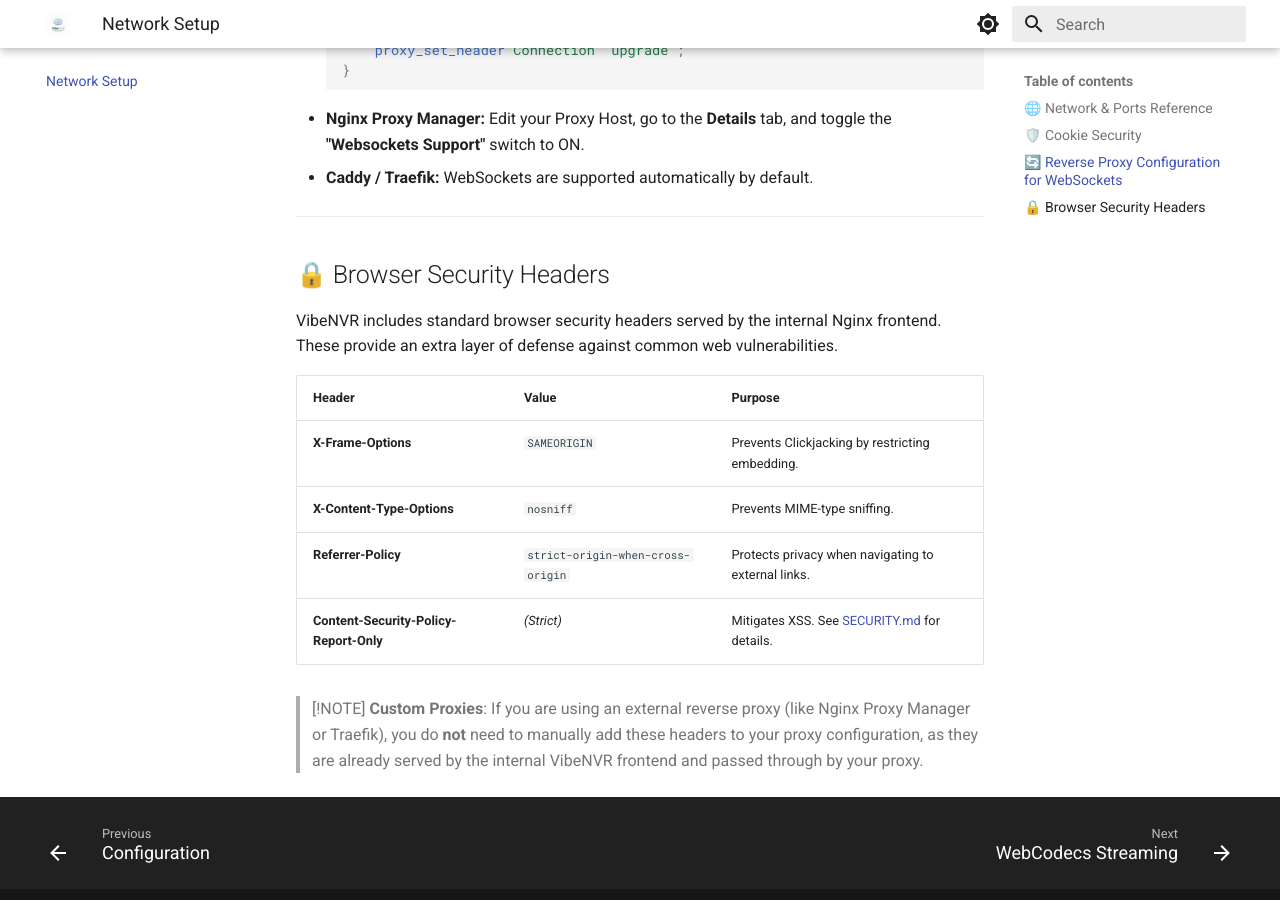
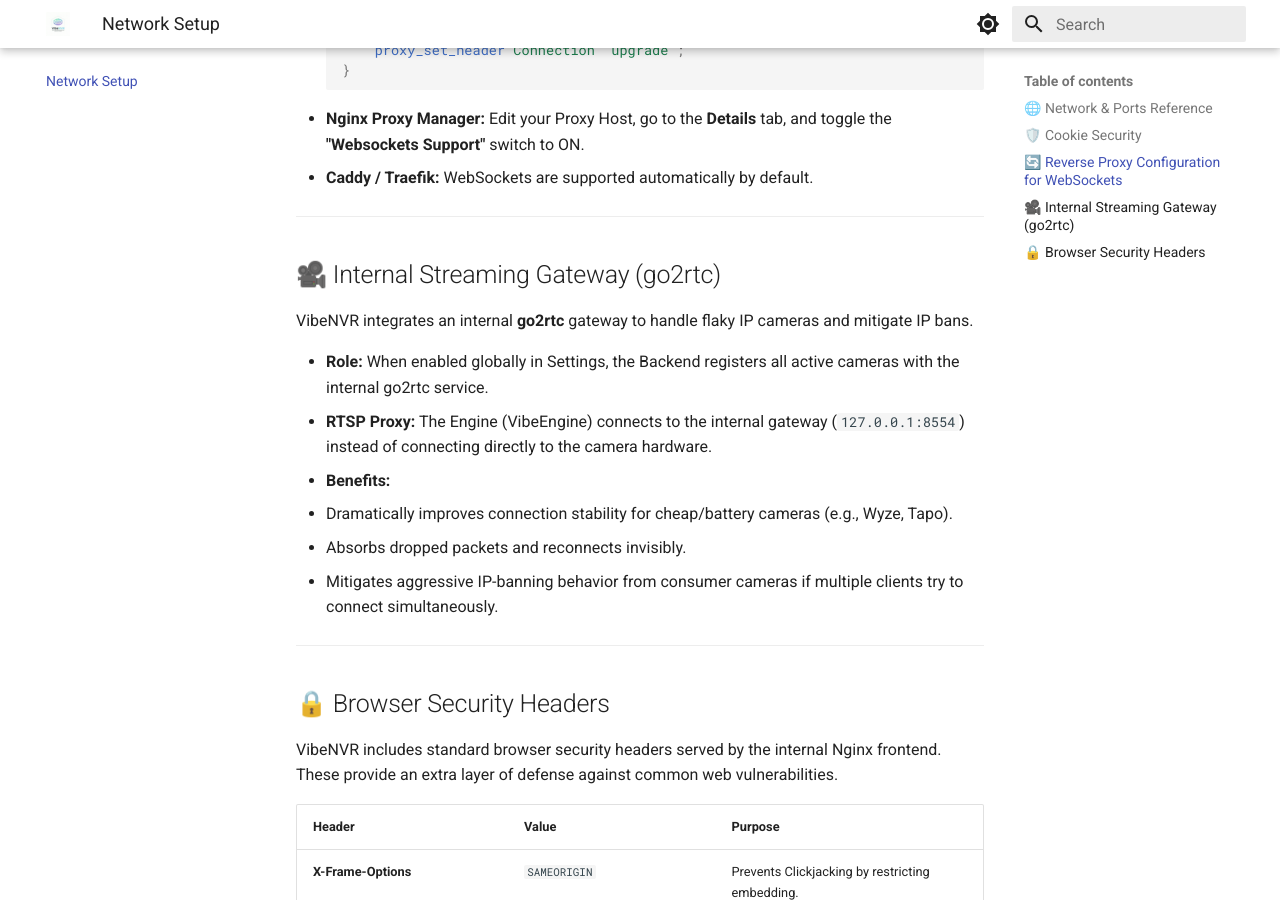
Before and after one commit to spupuz/vibe-nvr-site, an MkDocs documentation site: the page built from markdown_docs/Network.md, in a window 1280 px wide and 900 px high, scrolled down 1447 px. Built offline with MkDocs 1.6.1 and Material for MkDocs 9.7.7, drawn with Linux system fonts in a browser that asks for light colours.

Commit message:
docs: sync go2rtc gateway documentation updates from main repo

```diff
--- a/docs/Architecture/index.html
+++ b/docs/Architecture/index.html
@@ -1383,7 +1383,7 @@
 - <strong>Media Relay</strong>: Manages secure, authenticated access to video streams via HttpOnly cookies.</p>
 <h3 id="3-vibeengine-custom-python-engine">3. VibeEngine (Custom Python Engine)</h3>
 <p>The dedicated video processing service. This is the "heavy lifter" of the system:
-- <strong>Stream Ingestion</strong>: Uses <strong>PyAV</strong> (native FFmpeg bindings) for robust RTSP connection management and packet demuxing.
+- <strong>Stream Ingestion</strong>: Uses <strong>PyAV</strong> (native FFmpeg bindings) for robust RTSP connection management and packet demuxing. Optionally routes connections through an internal <strong>go2rtc Gateway</strong> (<code>127.0.0.1:8554</code>) to stabilize flaky consumer IP cameras and prevent IP bans.
 - <strong>Image Processing</strong>: Leverages <strong>OpenCV (cv2)</strong> for motion detection analysis, text overlays, and dynamic JPEG encoding for legacy previews.
 - <strong>Modular Design</strong>: The engine core is highly modularized (<code>stream_reader</code>, <code>motion_detector</code>, <code>recording_manager</code>, <code>mask_handler</code>, <code>overlay_handler</code>) for maximum stability.
 - <strong>Security</strong>: Communicates via internal Docker networks and requires a shared <code>WEBHOOK_SECRET</code> for backend interaction.
--- a/markdown_docs/Network.md
+++ b/markdown_docs/Network.md
@@ -56,6 +56,19 @@
 
 ---
 
+## 🎥 Internal Streaming Gateway (go2rtc)
+
+VibeNVR integrates an internal **go2rtc** gateway to handle flaky IP cameras and mitigate IP bans.
+
+- **Role:** When enabled globally in Settings, the Backend registers all active cameras with the internal go2rtc service.
+- **RTSP Proxy:** The Engine (VibeEngine) connects to the internal gateway (`127.0.0.1:8554`) instead of connecting directly to the camera hardware.
+- **Benefits:**
+  - Dramatically improves connection stability for cheap/battery cameras (e.g., Wyze, Tapo).
+  - Absorbs dropped packets and reconnects invisibly.
+  - Mitigates aggressive IP-banning behavior from consumer cameras if multiple clients try to connect simultaneously.
+
+---
+
 ## 🔒 Browser Security Headers
 
 VibeNVR includes standard browser security headers served by the internal Nginx frontend. These provide an extra layer of defense against common web vulnerabilities.
```
Also changed, not shown: docs/Network/index.html (+29 -0 lines), markdown_docs/Architecture.md (+1 -1 lines), docs/search/search_index.json, 1 other file.
